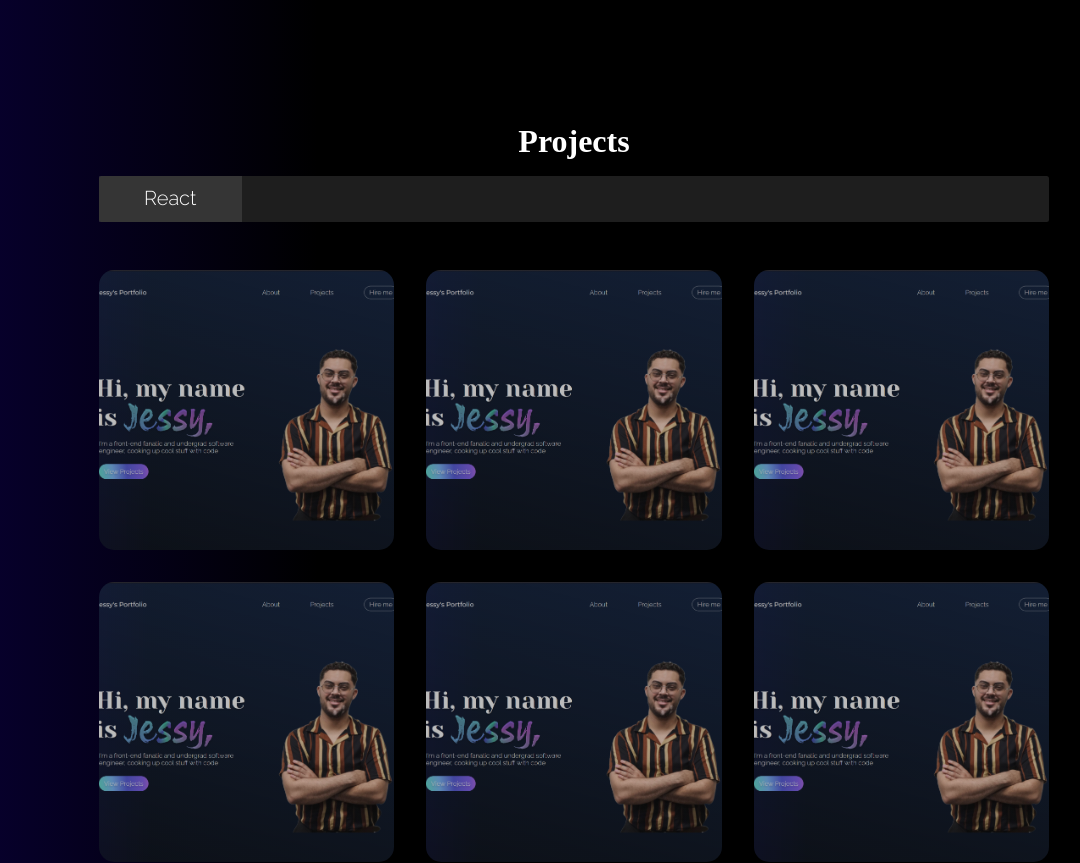
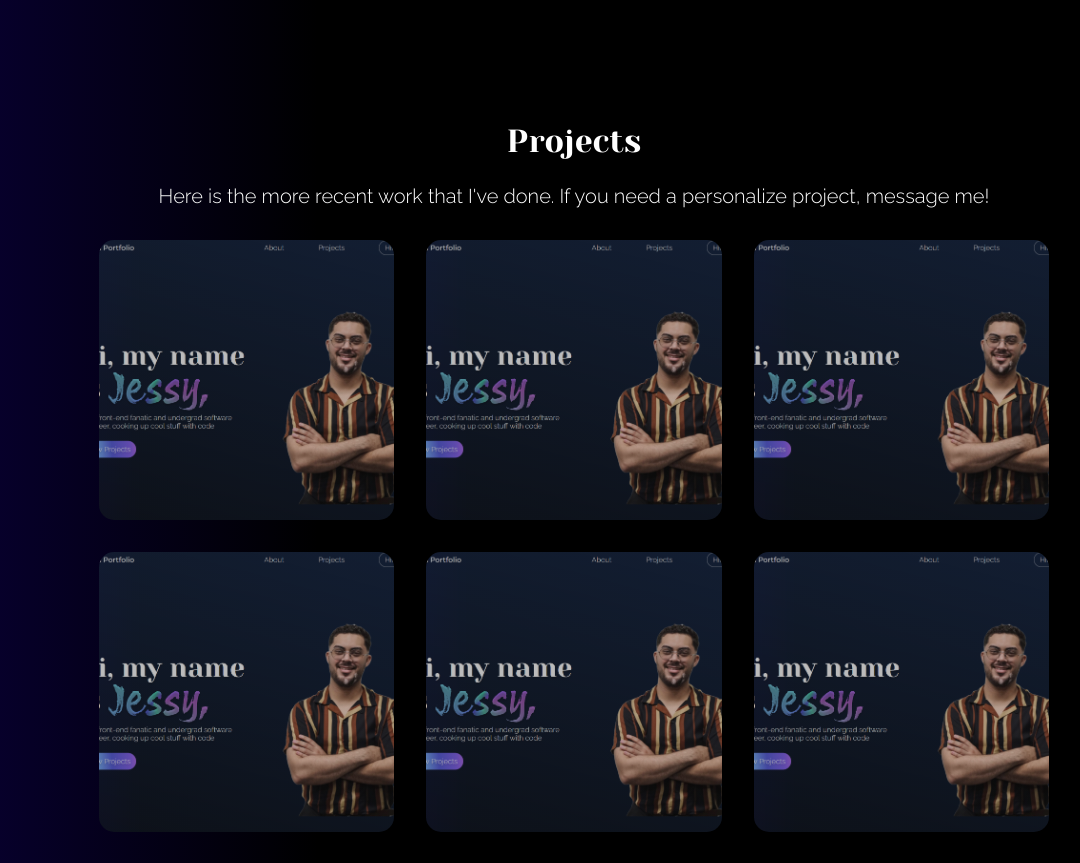
Before and after one commit to J3SSY-ANDU/my-portfolio, a React (Create React App) app: page / in a window 1280 px wide. Shown: the part 2060-2923 px from the top of the page, without its empty margins (66-1146 px from the left). Built offline with nearby package versions, Linux system fonts and the light colour scheme; a web font is replaced by a local one.

Commit message:
side-bar eliminated

```diff
--- a/src/components/code-section/CodeSection.jsx
+++ /dev/null
@@ -1,19 +0,0 @@
-import React from "react";
-import './code-section.css';
-import { projectsList } from "../../containers/projects/Projects";
-import Project from '../project/Project';
-
-function CodeSection() {
-    return (
-        <div className="portfolio__codeSection section__width">
-            <div className="portfolio__codeSection-container">
-                {projectsList.react.projects.map((project, i) => {
-                    return (
-                    <Project title={project.title} backgroundImage={project.backgroundImage} description={project.description} link={project.link} key={project.title + i} />
-                )})}
-            </div>
-        </div>
-    )
-}
-
-export default CodeSection;
--- a/src/components/code-section/code-section.css
+++ /dev/null
@@ -1,13 +0,0 @@
-.portfolio__codeSection {
-    margin-top: 3rem;
-    display: flex;
-    flex-direction: row;
-    justify-content: flex-start;
-    align-items: flex-start;
-}
-
-.portfolio__codeSection-container {
-    display: grid;
-    gap: 2rem;
-    grid-template-columns: 1fr 1fr 1fr;
-}
--- a/src/components/project/project.css
+++ b/src/components/project/project.css
@@ -2,7 +2,7 @@
     border-radius: 15px;
     background: linear-gradient(0deg, rgba(30, 30, 30, 0.3), rgba(30, 30, 30, 0.3)), url('../../assets//portfolio.png');
 
-    background-size: 160%;
+    background-size: 180%;
     background-position: center;
 }
 
--- a/src/containers/projects/Projects.jsx
+++ b/src/containers/projects/Projects.jsx
@@ -1,11 +1,9 @@
-import React, { useState } from 'react';
-import CodeSection from '../../components/code-section/CodeSection'
+import React from 'react';
 import portfolioImage from '../../assets/portfolio.png';
+import Project from '../../components/project/Project';
 import './projects.css';
 
 const projectsList = {
-    react: {
-        name: "React",
     projects: [ {
             title: "Portfolio",
             backgroundImage: portfolioImage,
@@ -43,27 +41,22 @@ const projectsList = {
             link: ""
         }
     ]
-
-    }
 }
 
 function Projects() {
-    const [toggleReact, setToggleReact] = useState(true);
-
     return (
         <div className='portfolio__projects section__padding' id='projects'>
             <div className='portfolio__projects-container section__width' >
-                <div className='portfolio__projects-container_heading'></div>
+                <div className='portfolio__projects-container_heading'>
                     <h1>Projects</h1>
-                    <div className='portfolio__projects-container_heading-sideBar'>
-                        <div onClick={ () => setToggleReact(!toggleReact) } style={{ background: toggleReact ? "#ffffff1a" : "" }}>
-                            <p>{projectsList.react.name}</p>
-                        </div>
+                    <p>Here is the more recent work that I've done. <a href='#hire-me'>If you need a personalize project, message me!</a></p>
                 </div>
                 <div className='portfolio__projects-container_body'>
-                    {toggleReact &&
-                        <CodeSection projectsList={projectsList} />
-                    }
+                    {projectsList.projects.map((project, i) => {
+                        return (
+                            <Project title={project.title} backgroundImage={project.backgroundImage} description={project.description} link={project.link} />
+                        )
+                    })}
                 </div>
             </div>
         </div>
--- a/src/containers/projects/projects.css
+++ b/src/containers/projects/projects.css
@@ -13,35 +13,33 @@
     align-items: center;
 }
 
+.portfolio__projects-container_heading {
+    display: flex;
+    flex-direction: column;
+    justify-content: center;
+    align-items: center;
+}
+
 .portfolio__projects-container_heading h1 {
     font-family: 'Yeseva One';
     font-weight: 400;
     font-size: 32px;
     line-height: 37px;
     color: #FFFFFF;
+    margin-bottom: 1rem;
 }
 
-.portfolio__projects-container_heading-sideBar {
-    width: 100%;
-    background: #1E1E1E;
-    border-radius: 2.5px;
-    margin-top: 1rem;
-    display: flex;
+.portfolio__projects-container_heading p {
+    font-family: "Raleway";
+    font-size: 20px;
+    font-weight: 300;
+    line-height: 23px;
+    color: #FFFFFF;
+    margin-bottom: 2rem;
 }
 
-.portfolio__projects-container_heading-sideBar div {
-    display: flex;
-    justify-content: center;
-    align-items: center;
-    width: 15%;
-    padding: 2px 0;
-    cursor: pointer;
+.portfolio__projects-container_body {
+    display: grid;
+    gap: 2rem;
+    grid-template-columns: 1fr 1fr 1fr;
 }
-
-.portfolio__projects-container_heading-sideBar div p {
-    font-family: 'Raleway';
-    font-weight: 300;
-    font-size: 20px;
-    line-height: 23px;
-    color: #FFFFFF;
-}
```
Lines whose indentation alone changed are shown as unchanged.
